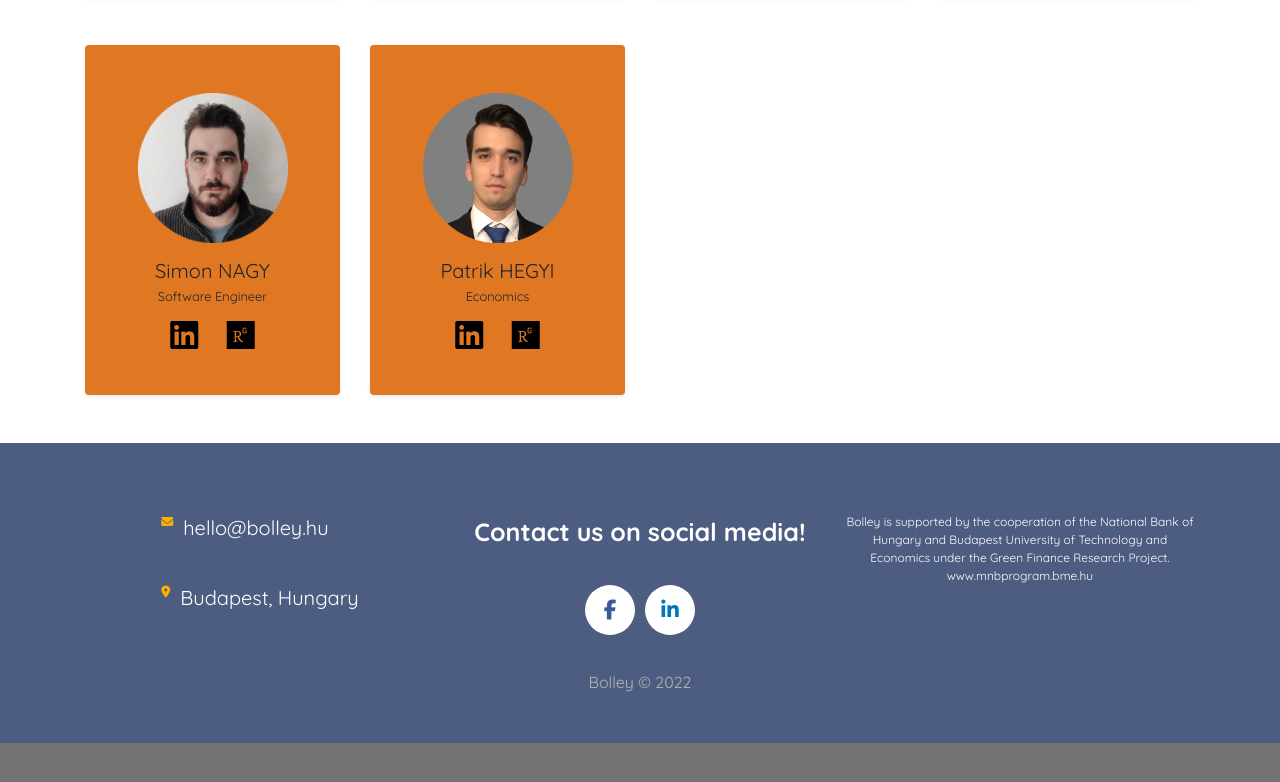
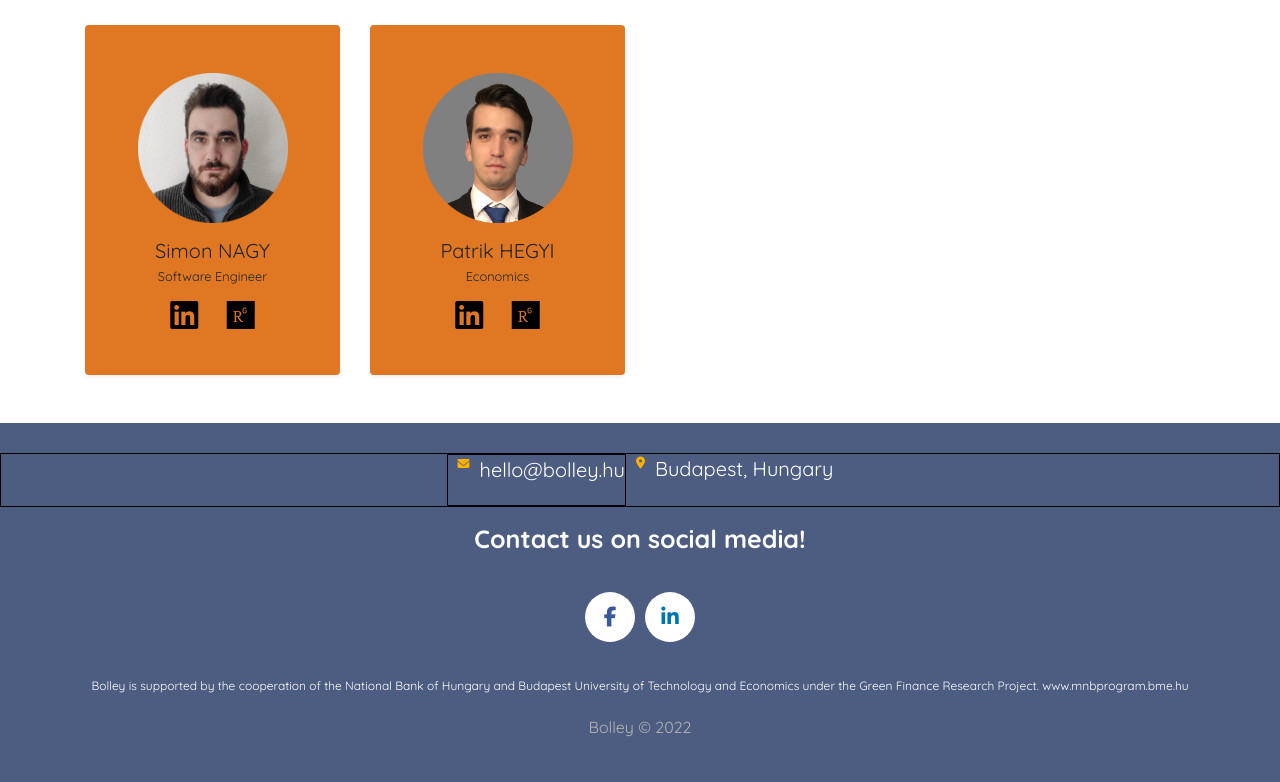
Before and after one commit to SimonNagy/bolley, a plain HTML site: page index.html in a window 1280 px wide. Shown: the part 5093-5875 px from the top of the page. Before the commit the page ends 5836 px from the top, so only its background shows below. Drawn offline with Linux system fonts and the light colour scheme; files whose address does not match are found by name.

Commit message:
footer-fix-Bálint

```diff
--- a/css/style-own.css
+++ b/css/style-own.css
@@ -56,6 +56,9 @@ body {
 
 .navigation-fix {
   height: 70px;
+}
+.nav-fix-2 {
+  height: 30px;
 }
 
 .sub-title-own {
@@ -122,7 +125,7 @@ body {
 
 /* footer CSS kód innentől */
 
-body{margin-top:20px;}
+
 .deneb_footer .widget_wrapper {
     background-repeat: no-repeat;
     background-size: cover;
@@ -154,7 +157,7 @@ body{margin-top:20px;}
 }
 
 .deneb_footer .widget_wrapper .widget_link .social li {
-    display: inline-block;
+  display: inline-block;
     margin-right: 10px;
 }
 .deneb_footer .widget_wrapper .widget_link .social li a {
@@ -195,12 +198,13 @@ body{margin-top:20px;}
     max-width: 250px;
     display: flex;
     flex-wrap: wrap;
-    margin-bottom: 20px;
+    margin-bottom: 0px;
 }
 .deneb_footer .widget_wrapper .widget_contact .contact_info .single_info .icon {
     font-size: 12px;
     color: #feb000;
     margin-right: 10px;
+    margin-left: 10px;
 }
 .deneb_footer .widget_wrapper .widget_contact .contact_info .single_info .info p a {
     color: #ffffff;
@@ -312,4 +316,6 @@ body{margin-top:20px;}
 
 .kisszöveg {
   font-size: 12px;
+  margin-left: 20px;
+  margin-right: 20px;
 }
--- a/index.html
+++ b/index.html
@@ -373,24 +373,24 @@
 <!--/////////////////////////////////////-->
 <!--navbar magasságával megegyező doboz a navigálás pozíciójának fixeléséhez.-->
 <div class="own-bg-contact">
-<div id="contact" class="navigation-fix"></div>
+  <div id="contact" class="nav-fix-2"></div>
 
 <!--sticky footer - honlap aljához rögzítve-->
 
 <footer class="deneb_footer">
 	<div class="widget_wrapper">
-		<div class="container">
-			<div class="row">
-				<div class="col-lg-4 col-md-6 col-12">
-					<div class="widget widget_contact center">
+
+      <div class="widget widget_contact">
 			  <div class="contact_info">
-							<div class="single_info">
+
+
+        <div class="center" style="border: solid 1px black;">
+			    <div class="single_info center" style="border: solid 1px black;">
 					  <div class="icon">
 						  <i class="fas fa-envelope"></i>
 					  </div>
 					  <div class="info">
-									<p class="text-white contact-p"><a href="mailto:info@deneb.com">
-                    hello@bolley.hu</a></p>
+					    <p class="text-white contact-p"><a href="mailto:info@deneb.com">hello@bolley.hu</a></p>
 					  </div>
 				  </div>
 				  <div class="single_info">
@@ -402,11 +402,9 @@
 					  </div>
           </div>
         </div>
-					</div>
-				</div>
-				<div class="col-lg-4 col-md-6 col-sm-12">
+
+
 				<div class="contact-own center">Contact us on social media!</div>
-
 				<!--ikonok, stílus SCSS-ben deklarálva-->
           <div class="icon-position-own">
             <div class="social-buttons">
@@ -418,13 +416,9 @@
               </a>
             </div>
           </div>
-
-				</div>
-				<div class="col-lg-4 col-md-6 col-sm-12 center">
           <div class="widget widegt_about">
 						<p class="text-white kisszöveg">Bolley is supported by the cooperation of the National Bank of Hungary and Budapest University of Technology and Economics under
               the Green Finance Research Project. <a href="https://mnbprogram.bme.hu" target="_blank" class="text-white">www.mnbprogram.bme.hu</a></p>
-					</div>
 					</div>
 				</div>
 		  </div>
@@ -432,7 +426,7 @@
         <p>Bolley &copy; 2022</p>
       </div>
 	  </div>
-
+  </div>
 </footer>
 
 <!--a weblaphoz használt scriptek-->
```
Lines whose indentation alone changed are shown as unchanged.
